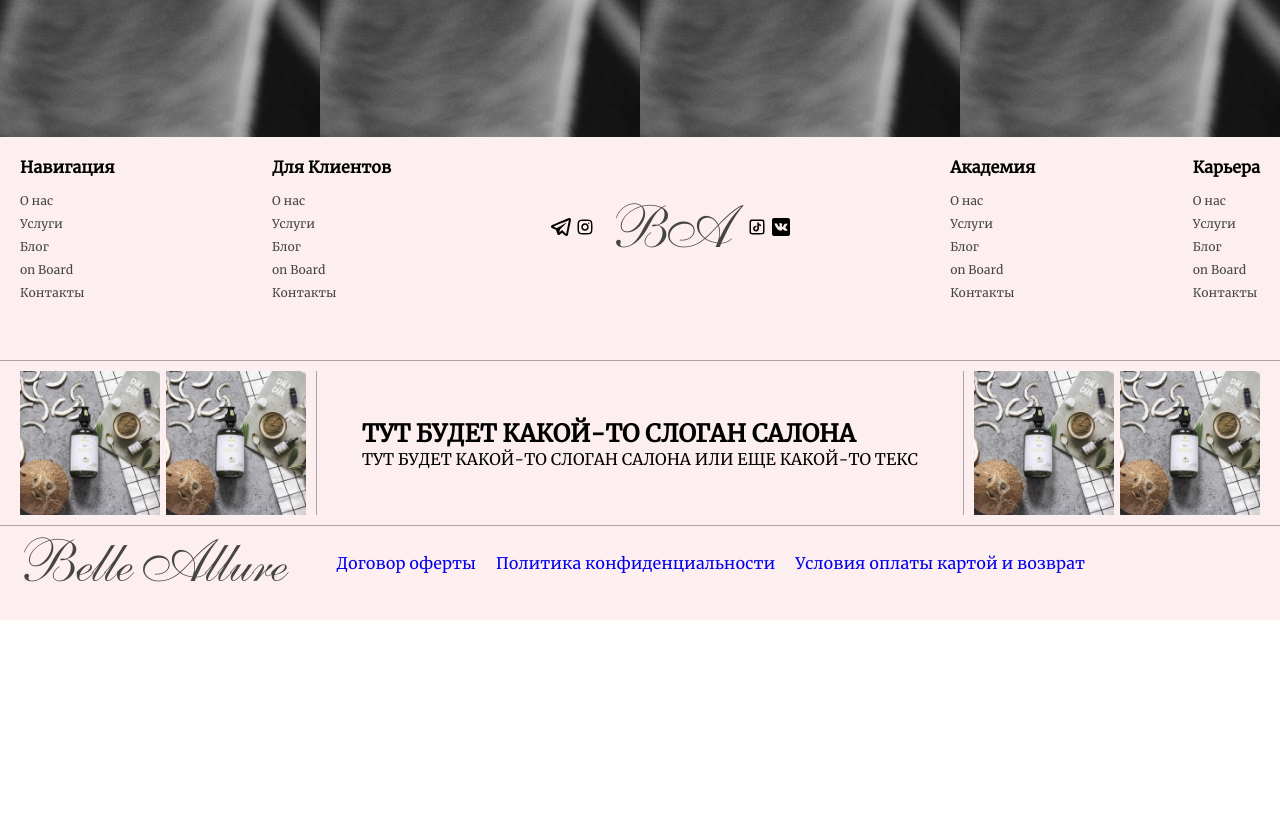
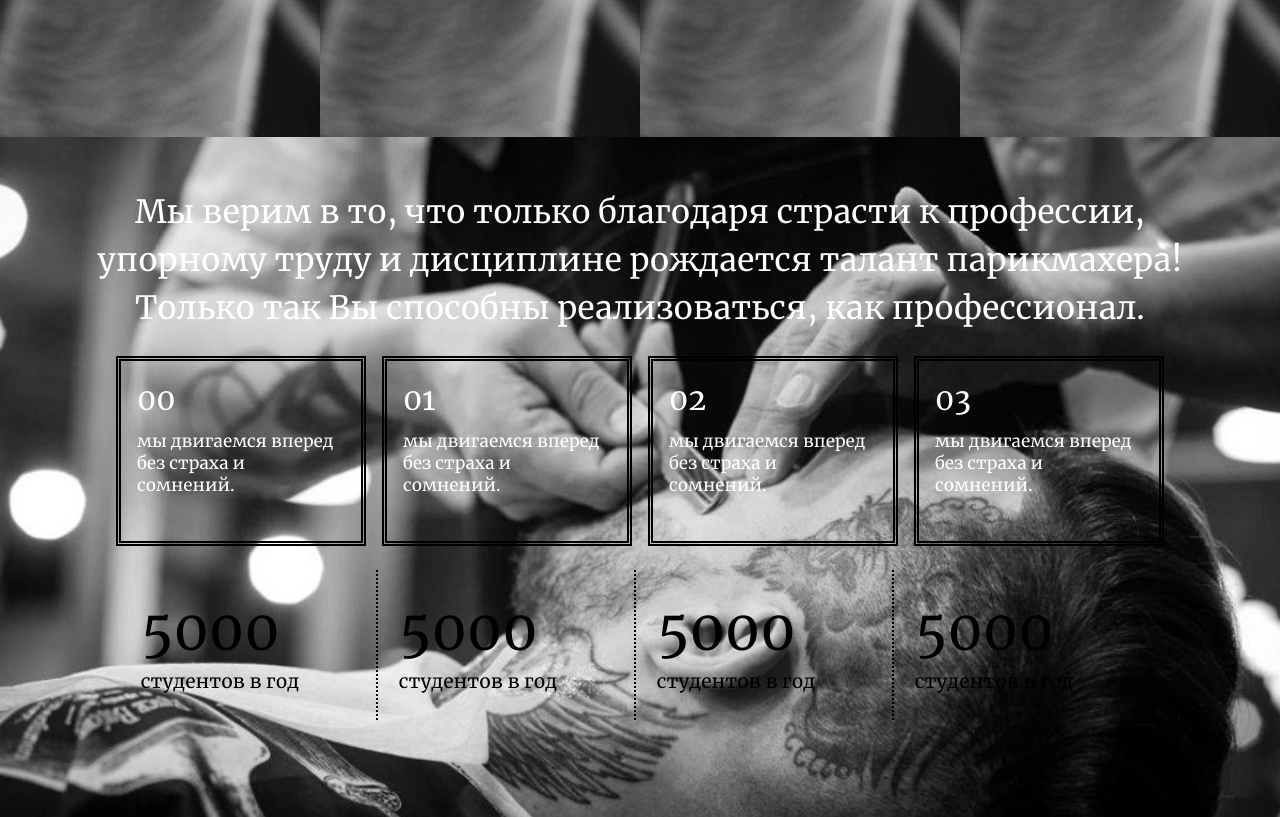
Before and after one commit to RomanDyukoff/belle-allure, a Next.js app: page /academy in a window 1280 px wide. Shown: the part 1463-2280 px from the top of the page. Before the commit the page ends 2083 px from the top, so only its background shows below. Built offline with nearby package versions, Linux system fonts and the light colour scheme.

Commit message:
feat: added prof section

```diff
--- a/src/app/academy/page.tsx
+++ b/src/app/academy/page.tsx
@@ -1,4 +1,5 @@
 import { PrevievSection } from '@/components/organisms/PrevievSection/PrevievSection';
+import { ProfSection } from '@/components/organisms/ProfSection/ProfSection';
 import { SurfacingSection } from '@/components/organisms/SurfacingSection/SurfacingSection';
 
 export default function Academy() {
@@ -6,6 +7,7 @@ export default function Academy() {
         <>
             <PrevievSection />
             <SurfacingSection />
+            <ProfSection />
         </>
     );
 }
--- /dev/null
+++ b/src/components/atoms/ProfItem/ProfItem.tsx
@@ -0,0 +1,10 @@
+import type { ProfItemType } from './ProfItem.type';
+
+export const ProfItem = ({ className, point, title }: ProfItemType): JSX.Element => {
+    return (
+        <div className={className}>
+            <span>{point}</span>
+            <p>{title}</p>
+        </div>
+    );
+};
--- /dev/null
+++ b/src/components/atoms/ProfItem/ProfItem.type.ts
@@ -0,0 +1,5 @@
+export interface ProfItemType {
+    className: string;
+    point: string | number;
+    title: string;
+}
--- a/src/components/organisms/PrevievSection/PrevievSection.tsx
+++ b/src/components/organisms/PrevievSection/PrevievSection.tsx
@@ -18,17 +18,21 @@ export const PrevievSection = () => {
 
         if (!current) return;
 
-        const observers = Array.from(current.children).map((el, i) => {
+        const observers = Array.from(current.children).map((child, i) => {
             const observer = new IntersectionObserver(
                 ([{ isIntersecting, target }]) => {
                     setTimeout(() => {
                         target.classList.toggle(cx('isVivsible'), isIntersecting);
                     }, i * 500);
+
+                    if (isIntersecting) {
+                        observer.unobserve(child);
+                    }
                 },
                 { threshold: 0.1 },
             );
 
-            observer.observe(el);
+            observer.observe(child);
 
             return observer;
         });
--- /dev/null
+++ b/src/components/organisms/ProfSection/ProfSection.tsx
@@ -0,0 +1,75 @@
+'use client';
+
+import { ProfItem } from '@/components/atoms/ProfItem/ProfItem';
+import { Title } from '@/components/atoms/TItle/Title';
+import { useCn } from '@/hooks/useCn';
+
+import type { DataCardsType } from './ProfSection.type';
+
+import styles from './style.module.scss';
+
+const dataCards: DataCardsType[] = [
+    {
+        point: '',
+        title: 'мы двигаемся вперед без страха и сомнений.',
+    },
+    {
+        point: '',
+        title: 'мы двигаемся вперед без страха и сомнений.',
+    },
+    {
+        point: '',
+        title: 'мы двигаемся вперед без страха и сомнений.',
+    },
+    {
+        point: '',
+        title: 'мы двигаемся вперед без страха и сомнений.',
+    },
+];
+
+const dataCounters: DataCardsType[] = [
+    {
+        point: '5000',
+        title: 'студентов в год',
+    },
+    {
+        point: '5000',
+        title: 'студентов в год',
+    },
+    {
+        point: '5000',
+        title: 'студентов в год',
+    },
+    {
+        point: '5000',
+        title: 'студентов в год',
+    },
+];
+
+export const ProfSection = () => {
+    const cx = useCn(styles);
+
+    return (
+        <section className={cx('prof')}>
+            <div className='container'>
+                <div className={cx('prof__wrapper')}>
+                    <Title classNames={cx('prof__title')} levet='h2'>
+                        Мы верим в то, что только благодаря страсти к профессии, упорному труду и дисциплине рождается
+                        талант парикмахера! Только так Вы способны реализоваться, как профессионал.
+                    </Title>
+                    <div className={cx('prof__cards')}>
+                        {dataCards.map(({ title }, i) => (
+                            <ProfItem key={i} className={cx('prof__card')} point={`0${i}`} title={title} />
+                        ))}
+                    </div>
+
+                    <div className={cx('prof__counters')}>
+                        {dataCounters.map(({ title, point }, i) => (
+                            <ProfItem key={i} className={cx('prof__counter')} point={point} title={title} />
+                        ))}
+                    </div>
+                </div>
+            </div>
+        </section>
+    );
+};
--- /dev/null
+++ b/src/components/organisms/ProfSection/ProfSection.type.ts
@@ -0,0 +1,4 @@
+export interface DataCardsType {
+    point: string | number;
+    title: string;
+}
--- /dev/null
+++ b/src/components/organisms/ProfSection/style.module.scss
@@ -0,0 +1,90 @@
+$text-color: #fff;
+
+.prof {
+    background-image: url('../../../assets/images/barbershop.jpg');
+    background-position: center center;
+    background-size: cover;
+    background-attachment: fixed;
+    width: 100%;
+    height: 100vh;
+
+    &__wrapper {
+        display: flex;
+        flex-direction: column;
+        justify-content: center;
+        width: 100%;
+        height: 100%;
+        padding: clamp(2rem, 4vw, 4rem);
+    }
+
+    &__title {
+        text-align: center;
+        font-size: 32px;
+        line-height: 150%;
+        font-weight: 500;
+        color: $text-color;
+    }
+
+    &__cards {
+        display: flex;
+        justify-content: center;
+        gap: 1rem;
+        padding: 1.5rem 0;
+    }
+
+    &__card {
+        display: inline-flex;
+        max-width: 250px;
+        width: 100%;
+        height: 190px;
+        flex-direction: column;
+        gap: 0.5rem;
+        padding: 1rem;
+        color: $text-color;
+        border: 5px double #000;
+
+        & > span {
+            font-size: 30px;
+            line-height: 150%;
+        }
+
+        & > p {
+            font-size: 17px;
+            line-height: 130%;
+        }
+    }
+
+    &__counters {
+        display: flex;
+        justify-content: center;
+        align-items: center;
+        gap: 0.5rem;
+    }
+
+    &__counter {
+        display: inline-flex;
+        flex-direction: column;
+        justify-content: center;
+        align-items: flex-start;
+        max-width: 250px;
+        width: 100%;
+        height: 150px;
+        padding: 0.8rem;
+
+        &:not(:last-child) {
+            border-right: 2px dotted #000;
+        }
+
+        & > span {
+            font-size: 55px;
+            line-height: 130%;
+            font-weight: 300;
+        }
+
+        & > p {
+            font-size: 19px;
+            font-weight: 400;
+            line-height: 150%;
+        }
+    }
+}
--- a/src/components/organisms/SurfacingSection/SurfacingSection.tsx
+++ b/src/components/organisms/SurfacingSection/SurfacingSection.tsx
@@ -1,6 +1,6 @@
 'use client';
 
-import { useEffect, useRef } from 'react';
+import { useEffect, useRef, useState } from 'react';
 
 import { SurfacingCard } from '@/components/atoms/SurfacingCard/SurfacingCard';
 import type { SurfacingCardType } from '@/components/atoms/SurfacingCard/SurfacingCard.type';
@@ -42,25 +42,37 @@ const dataItems: SurfacingCardType[] = [
 ];
 
 export const SurfacingSection = () => {
-    const ref = useRef<null | HTMLElement>(null);
+    const parentRef = useRef<HTMLElement | null>(null);
+    const [isVisible, setIsVisible] = useState<boolean[]>([]);
+
     const cx = useCn(styles);
 
     useEffect(() => {
-        const { current } = ref;
+        if (!parentRef.current) return;
 
-        if (!current) return;
+        const children = Array.from(parentRef.current.children);
+        setIsVisible(new Array(children.length).fill(false));
 
-        const observers = Array.from(current.children).map((el, i) => {
+        const observers = children.map((child, i) => {
             const observer = new IntersectionObserver(
-                ([{ isIntersecting, target }]) => {
+                ([{ isIntersecting }]) => {
                     setTimeout(() => {
-                        target.classList.toggle(cx('isVivsible'), isIntersecting);
-                    }, i * 500);
+                        setIsVisible((prevIsVisible) => {
+                            const newIsVisible = [...prevIsVisible];
+                            newIsVisible[i] = isIntersecting;
+
+                            return newIsVisible;
+                        });
+                    }, i * 300);
+
+                    if (isIntersecting) {
+                        observer.unobserve(child);
+                    }
                 },
                 { threshold: 0.1 },
             );
 
-            observer.observe(el);
+            observer.observe(child);
 
             return observer;
         });
@@ -70,16 +82,14 @@ export const SurfacingSection = () => {
                 observer.disconnect();
             });
         };
-    }, [ref, cx]);
+    }, []);
 
     return (
-        <section ref={ref} className={cx('surfacing')}>
-            {dataItems.map((items, i) => {
-                const { title, linkName, path, pathBg } = items;
-
+        <section ref={parentRef} className={cx('surfacing')}>
+            {dataItems.map(({ title, linkName, path, pathBg }, i) => {
                 return (
                     <SurfacingCard
-                        className={cx('surfacing__card')}
+                        className={cx('surfacing__card', isVisible[i] ? 'isVisible' : '')}
                         key={i}
                         point={`0${i + 1}`}
                         title={title}
--- a/src/components/organisms/SurfacingSection/style.module.scss
+++ b/src/components/organisms/SurfacingSection/style.module.scss
@@ -10,7 +10,7 @@
         transform: translateY(100px);
         transition: opacity 0.8s, transform 0.8s;
 
-        &.isVivsible {
+        &.isVisible {
             opacity: 1;
             transform: translateY(0);
         }
```
Also changed, not shown: src/assets/images/barbershop.jpg (added).
